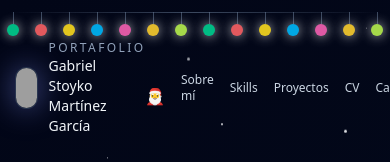
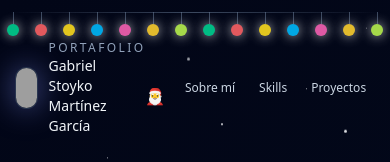
Before and after one commit to Stoykoo/PORTAFOLIO-GABRIEL, a React (Vite) app in the folder frontend/: page / in a window 390 px wide. Shown: the top 162 px of the page. Built offline with nearby package versions, Linux system fonts and the light colour scheme; grey boxes are pictures that could not be loaded.

Commit message:
fix(navbar): mejorar comportamiento responsive del menú en móviles

```diff
--- a/frontend/src/App.jsx
+++ b/frontend/src/App.jsx
@@ -15,7 +15,7 @@ export default function App() {
         <HeroSection />
         <AboutSection />
         <SkillsSection />
-        <ProjectsSection /> {/* 👈 aquí */}
+        <ProjectsSection />
         <CvSection />
         <JourneySection />
         <ContactSection />
--- a/frontend/src/components/layout/AppLayout.jsx
+++ b/frontend/src/components/layout/AppLayout.jsx
@@ -63,13 +63,17 @@ export default function AppLayout({ children }) {
               initial={{ y: -16, opacity: 0 }}
               animate={{ y: 0, opacity: 1 }}
               transition={{ duration: 0.6, delay: 0.1 }}
-                className="flex items-center gap-4 text-xs font-medium text-slate-300"
+              className="
+                flex items-center gap-4 text-xs font-medium text-slate-300
+                overflow-x-auto whitespace-nowrap scrollbar-none
+                sm:overflow-visible sm:whitespace-normal
+              "
             >
               {sections.map((s) => (
                 <a
                   key={s.id}
                   href={`#${s.id}`}
-                    className="hover:text-brand-400"
+                  className="hover:text-brand-400 px-1"
                 >
                   {s.label}
                 </a>
--- a/frontend/src/index.css
+++ b/frontend/src/index.css
@@ -66,3 +66,11 @@
     background-size: cover;
   }
 }
+
+.scrollbar-none::-webkit-scrollbar {
+  display: none;
+}
+.scrollbar-none {
+  -ms-overflow-style: none;
+  scrollbar-width: none;
+}
```
Lines whose indentation alone changed are shown as unchanged.
